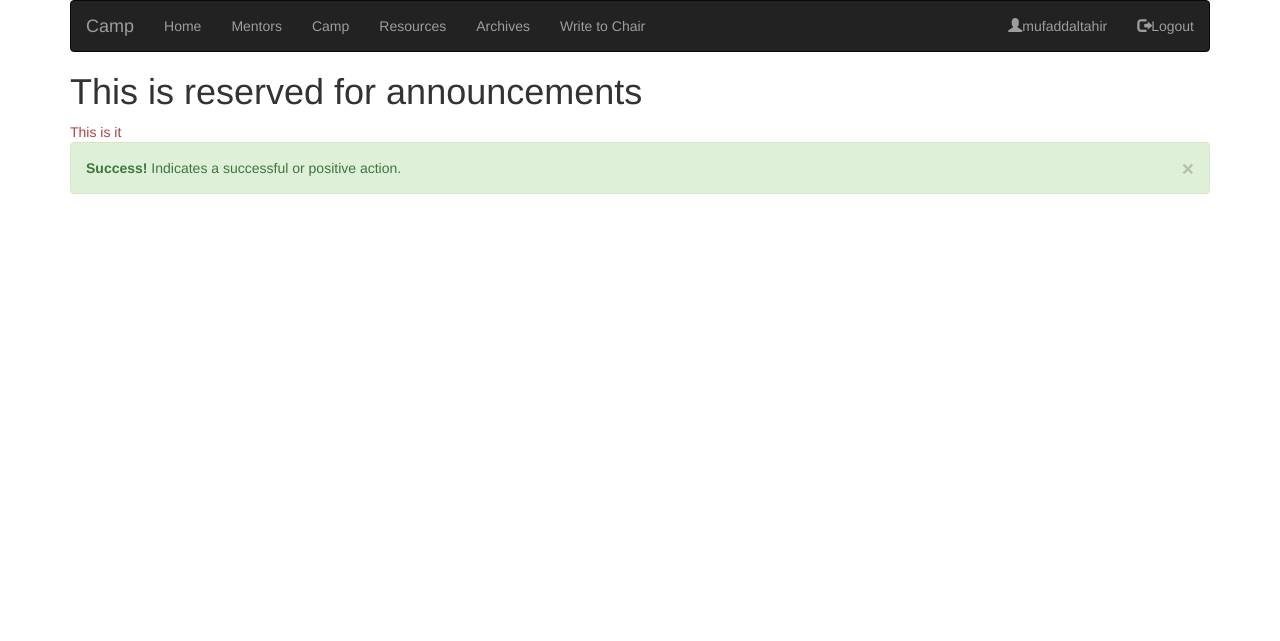
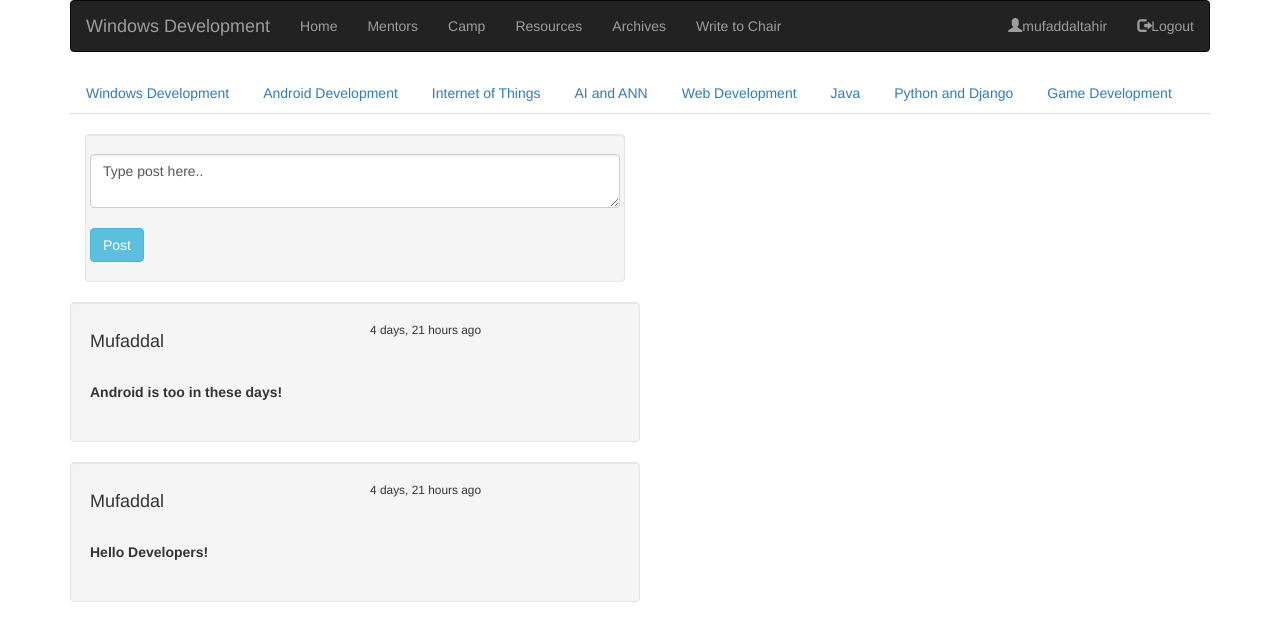
Before and after one commit to mufaddal1165/Portal, a Django app: page /camp in a window 1280 px wide. Shown: the top 641 px of the page. Run offline with Django 3.2, Linux system fonts and the light colour scheme; a user stored in the database is signed in; data comes from the database, SQL or seed files in the repository; some libraries are stand-ins or nearby versions.

Commit message:
camp section updated a bit

```diff
--- a/TheCircle/urls.py
+++ b/TheCircle/urls.py
@@ -24,7 +24,7 @@ from django.conf import settings
 from django.conf.urls.static import static
 from api import CampSerializer, CampViewSet, DeveloperSerializer, DeveloperViewSet, ForumThreadsSerializer, \
     ForumThreadsViewSet, UserSerializer, UserViewSet, ForumTopicsSerializer, ForumTopicsViewSet, ResourceViewSet, \
-    ResourceSerializer, PostSerializer, PostViewSet, ResourceCategorySerializer, ResourceCategoryViewSet
+    ResourceSerializer, ResourceCategorySerializer, ResourceCategoryViewSet
 
 router = routers.DefaultRouter()
 router.register(r'User', UserViewSet)
@@ -33,7 +33,7 @@ router.register(r'Resource', ResourceViewSet)
 router.register(r'Camps', CampViewSet)
 router.register(r'ForumThreads', ForumThreadsViewSet)
 router.register(r'ForumTopics', ForumTopicsViewSet)
-router.register(r'Posts', PostViewSet)
+# router.register(r'Posts', PostViewSet)
 router.register(r'ResourceCategory', ResourceCategoryViewSet)
 app_name = 'portal'
 urlpatterns = [
--- a/portal/models.py
+++ b/portal/models.py
@@ -46,6 +46,9 @@ FACULTY_CHOICES = (
     ('FME', 'Mechanical Engineering'),
     ('FCSE', 'Computer Sciences and Engineering'),
 )
+"""
+This is a block comment :D
+"""
 
 
 class Mentor(Users):
@@ -85,7 +88,6 @@ class ResourceCategory(models.Model):
 
 
 class Resources(models.Model):
-
     category = models.ForeignKey(ResourceCategory)
     camp = models.ForeignKey(Camps, verbose_name='Camp')
     link = models.FileField(upload_to='uploads')
@@ -97,7 +99,8 @@ class Resources(models.Model):
         ordering = ['-timestamp']
 
     def __str__(self):
-        return self.title
+
+        return "%s".replace("_"," ") % (self.link.__str__())
 
 
 class DeveloperForm(ModelForm):
@@ -147,7 +150,12 @@ class ForumThreads(models.Model):
 
 
 class Posts(models.Model):
-    text = models.CharField(max_length=5000)
+    user = models.ForeignKey(User,default=None)
+    text = models.TextField()
     datetime = models.DateTimeField(auto_now=datetime.time)
     camp = models.ForeignKey(Camps)
-    attachment = models.OneToOneField(Resources)
+
+
+class PosttoResources(models.Model):
+    resource = models.OneToOneField(Resources)
+    Post = models.ForeignKey(Posts, default=None)
--- a/portal/static/portal/camp.js
+++ b/portal/static/portal/camp.js
@@ -3,5 +3,14 @@
  */
 $(function () {
 
+    $("li").click(
+        function () {
+            $(this).addClass("active");
+            $(this).siblings().removeClass("active");
+            $(".navbar-brand").text($(this).text());
+            var ind = $(this).index();
+            $("#camp").val(ind + 1);
+        }
+    );
 
 });
--- a/portal/templates/portal/camp.html
+++ b/portal/templates/portal/camp.html
@@ -1,24 +1,60 @@
 {% extends 'portal/base.html' %}
+{% load staticfiles %}
 {% block title %}
+    <script src="{% static "portal/jquery-3.0.0.js" %}"></script>
+    <script type="text/javascript" src={% static "portal/camp.js" %}>
 
+    </script>
 {% endblock %}
 {% block content %}
 
-    <div class="announcements">
-        <h1>This is reserved for announcements</h1>
-    </div>
+    {% if not is_developer %}
+        <ul class="nav nav-tabs">
+            {% for camp in campsbelongto %}
+                <li>
+                    <a href="#">{{ camp }}</a>
+                </li>
+            {% endfor %}
+        </ul>
+    {% endif %}
 
 
-    <div class="text-danger ">
 
-        This is it
+    <div class="col-lg-6 ">
+        <br/>
+        <form class="form-horizontal well" method="post">
+            {% csrf_token %}
+            <div class="row">
+                <textarea name="text" class="form-control" cols="60">Type post here..</textarea>
+            </div>
+            <select name="camp" id="camp" class="hidden">
+                {% for camp in campsbelongto %}
+                    <option value="{{ forloop.counter }}"> {{ camp }}</option>
 
-    </div>
-    <div class="alert alert-success">
-        <a href="#" class="close" data-dismiss="alert" aria-label="close">&times;</a>
-        <strong>Success!</strong> Indicates a successful or positive action.
+                {% endfor %}
+            </select>
+            <br/>
+            <div class="row">
+                <input type="submit" class="btn btn-info" value="Post">
+            </div>
+        </form>
+        <div>
+            {% for a_post in posts %}
+                    <div class="row container-fluid well">
+                        <div class="row">
+                            <h4 class="col-lg-6">{{ a_post.user.first_name }}</h4>
+                            <small class="col-lg-6">{{ a_post.datetime|timesince }} ago</small>
+                        </div>
+                        <strong class="row">{{ a_post.text }}</strong>
+                    </div>
+            {% endfor %}
+
+        </div>
     </div>
 
 
 
+
+
+
 {% endblock %}
--- a/portal/templates/portal/resources.html
+++ b/portal/templates/portal/resources.html
@@ -105,7 +105,7 @@
                 <h5> Filter </h5>
                 <ul>
                     {% for category in categories %}
-                        <li><a>{{ category.name }}</a></li>
+                        <li><a name="{{ category.id }}">{{ category.name }}</a></li>
                     {% endfor %}
                 </ul>
             </div>
--- a/portal/views.py
+++ b/portal/views.py
@@ -6,7 +6,7 @@ from django.contrib.auth.decorators import login_required
 from django.contrib.auth import login, authenticate, logout
 from django.core.urlresolvers import reverse
 from .models import FACULTY_CHOICES, DeveloperForm, Developer, Camps, FileUploadForm, Resources as ResourceModel, \
-    FormModel, ResourceCategory
+    FormModel, ResourceCategory, Posts
 from django.conf import settings
 from django.db.models import Q
 
@@ -51,11 +51,28 @@ def root(request):
 
 @authentication
 def TheCamp(request):
-    if request.user.groups.filter(name="Developers").exists():
+    campsBelongto = None
+    posts = Posts.objects.all().order_by('-datetime')
+    is_developer = request.user.groups.filter(name="Developers").exists()
+    is_mentor = request.user.groups.filter(name="Mentors").exists()
+    if is_developer:
         title = request.user.developer.camp
+    elif is_mentor:
+        campsBelongto = request.user.mentor.camp.all()
+        title = campsBelongto.first()
     else:
-        title = 'Camp'
-    return render(request, 'portal/camp.html', {'title': title})
+        campsBelongto = Camps.objects.all()
+        title = campsBelongto.first()
+    if request.method == 'POST':
+        Posts.objects.create(
+            user = request.user,
+            text=request.POST['text'],
+            camp=Camps.objects.get(id=request.POST['camp']),
+        )
+    context = {'title': title, 'posts': posts, "is_developer": is_developer, "is_mentor": is_mentor,
+               'campsbelongto': campsBelongto}
+
+    return render(request, 'portal/camp.html', context)
 
 
 def Logout(request):
@@ -126,3 +143,9 @@ def SignUp(request):
 class LoginForm(forms.Form):
     username = forms.CharField(max_length=30, label='User Name')
     password = forms.CharField(max_length=20, label='Password', widget=forms.PasswordInput)
+
+
+class PostForm(forms.ModelForm):
+    class Meta:
+        model = Posts
+        fields = ['text', 'camp']
```
Also changed, not shown: TheCircle/api.py (+0 -11 lines), db.sqlite3.
